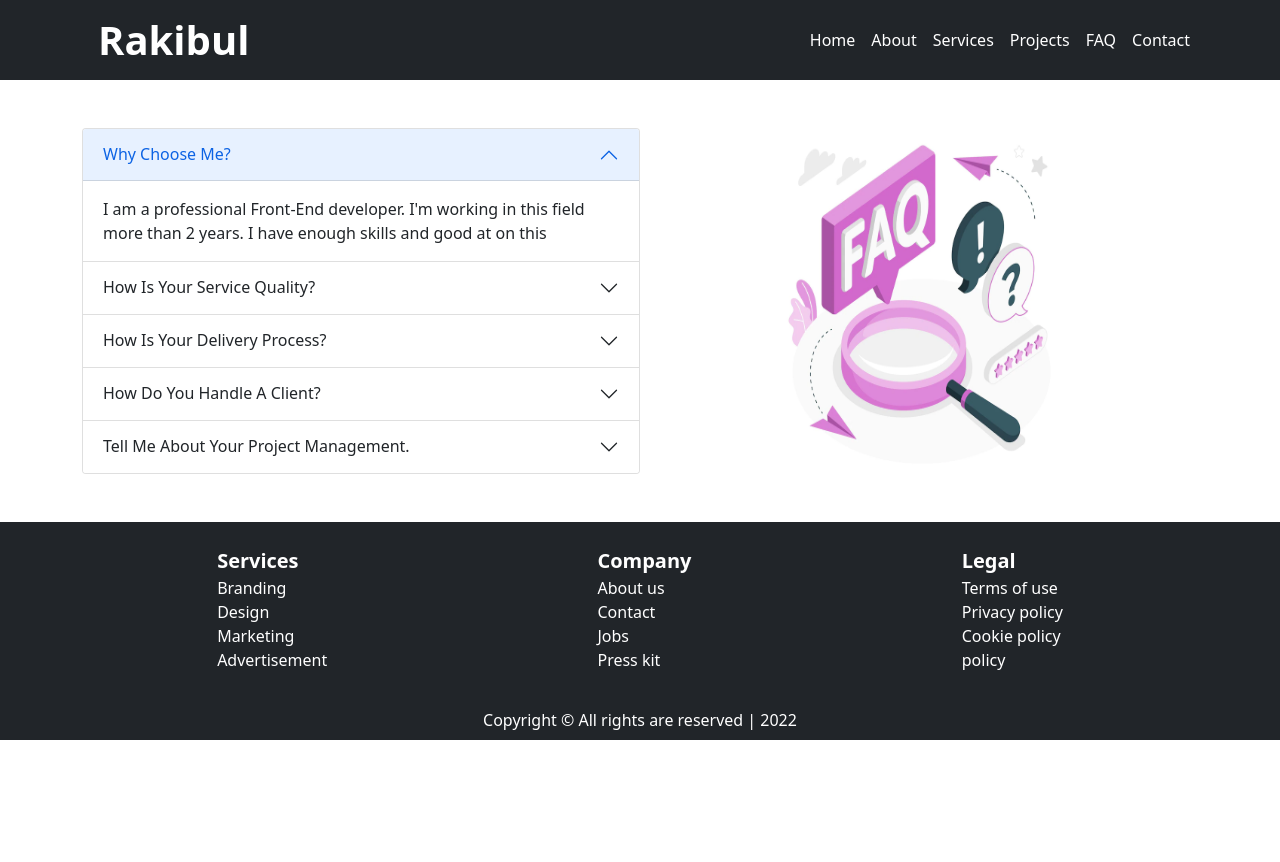
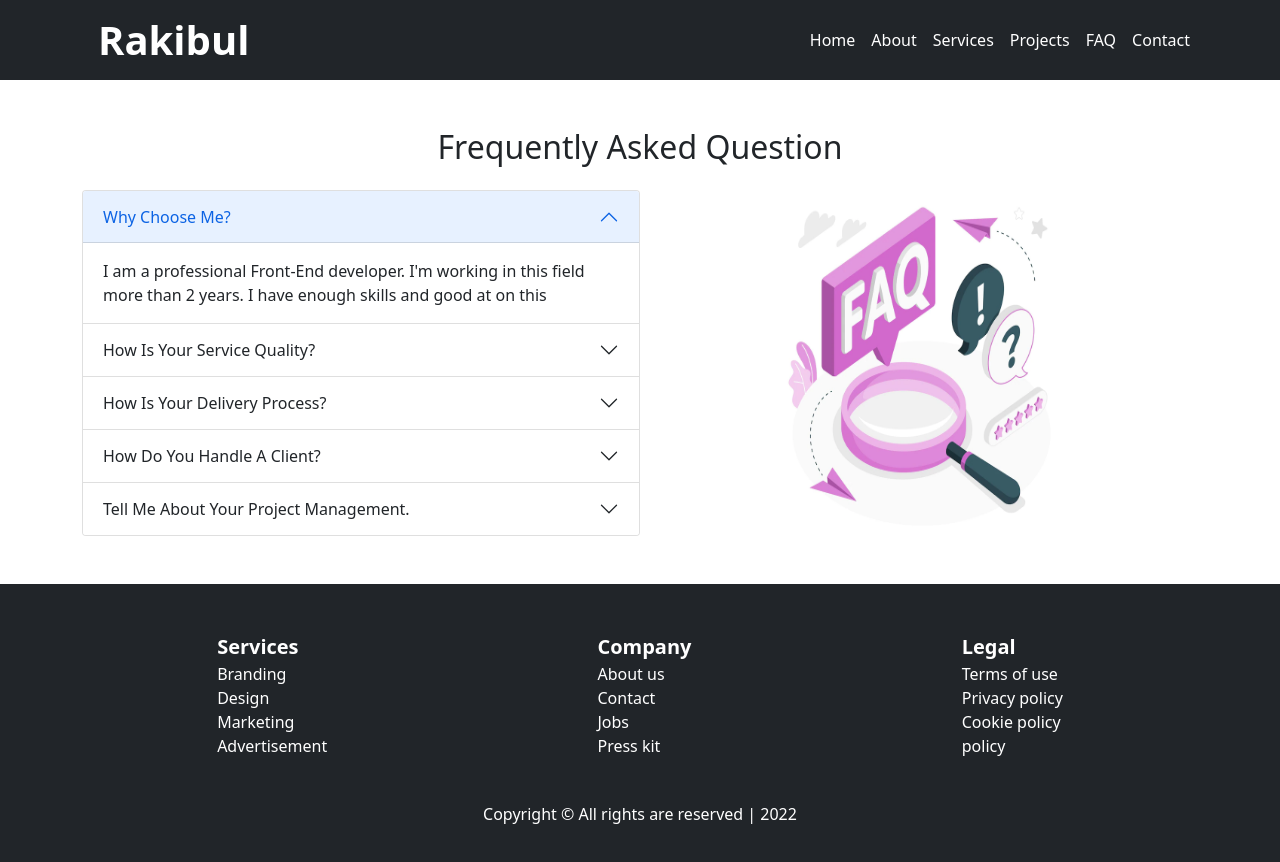
Before and after one commit to coderrakibul/personal-portfolio, a React (Create React App) app: page /faq in a window 1280 px wide. Shown: the top 862 px of the page. Before the commit the page ends 800 px from the top, so only its background shows below. Built offline with nearby package versions, Linux system fonts and the light colour scheme.

Commit message:
faq page updated

```diff
--- a/src/pages/Faq/Faq.js
+++ b/src/pages/Faq/Faq.js
@@ -5,6 +5,7 @@ import FaqImage from '../../images/faq.webp';
 const Faq = () => {
     return (
         <section className='container mt-5 mb-5 '>
+            <h2 className='text-center mb-4'>Frequently Asked Question</h2>
             <div className='row d-flex justify-content-center g-0'>
                 <div className='col-12 col-md-6 col-lg-6 d-flex justify-content-center mb-5 mb-md-0 mb-lg-0'>
                     <Accordion defaultActiveKey="0">
--- a/src/pages/Shared/Footer.js
+++ b/src/pages/Shared/Footer.js
@@ -5,7 +5,7 @@ const Footer = () => {
 	const year = date.getFullYear();
 
 	return (
-		<footer className='bg-dark text-white'>
+		<footer className='bg-dark text-white py-4'>
 			<div className='py-4'>
 				<div className="d-flex justify-content-around container">
 					<div className='d-flex flex-column justify-content-center'>
@@ -32,7 +32,7 @@ const Footer = () => {
 				</div>
 			</div>
 
-			<p className='text-center py-2 mt-1'>Copyright &copy; All rights are reserved | {year}</p>
+			<p className='text-center py-3 mt-1 mb-0 pb-5'>Copyright &copy; All rights are reserved | {year}</p>
 		</footer>
 	);
 };
```
